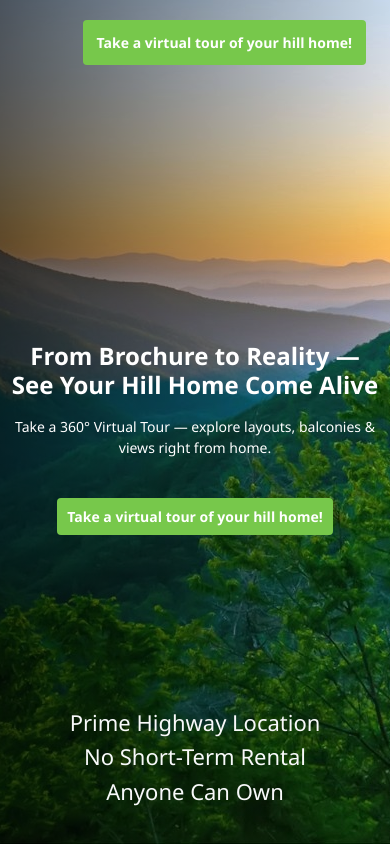
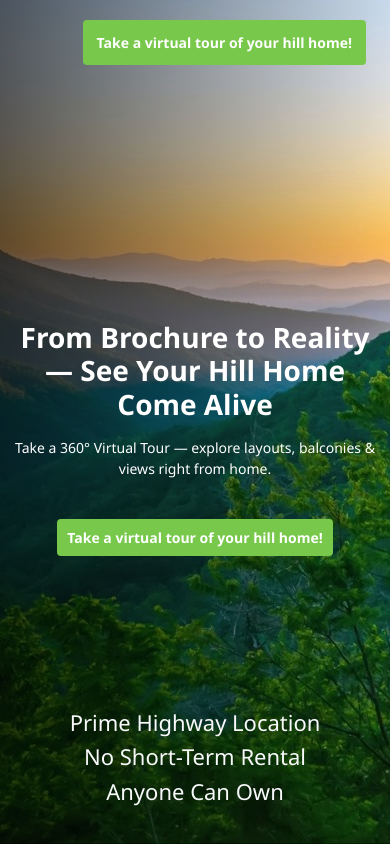
Before and after one commit to preeti20sharma/index--4-, a plain HTML site: page index.html in a window 390 px wide. Shown: the top 844 px of the page. Drawn offline with nearby package versions, Linux system fonts and the light colour scheme; some packages are replaced by stand-ins of ours; a script that the page names is missing.

Commit message:
change designs

```diff
--- a/index.html
+++ b/index.html
@@ -36,8 +36,8 @@
       <!-- Main banner content -->
       <div class="container text-center banner-center-content">
         <h1 class="font-weight-bold main-heading mb-3" data-aos="fade-up"
-          data-aos-duration="1000" style="font-size: 32px">
-          From Brochure to Reality — <br />See Your Hill Home Come Alive
+          data-aos-duration="1000" style="font-size: 40px">
+          From Brochure to Reality — See Your Hill Home Come Alive
         </h1>
         <p class="lead mb-4" data-aos="fade-up" data-aos-duration="1000">
           Take a 360° Virtual Tour — explore layouts, balconies & views right
--- a/style.css
+++ b/style.css
@@ -48,7 +48,7 @@ body {
 
 .lead {
   font-weight: 500;
-  font-size: 25px;
+  font-size: 28px;
 }
 @media(max-width:768px){
   .lead {
@@ -56,7 +56,7 @@ body {
     font-size: 14px !important;
 }
 .main-heading{
-  font-size: 24px !important;
+  font-size: 28px !important;
 }
 }
 
```
